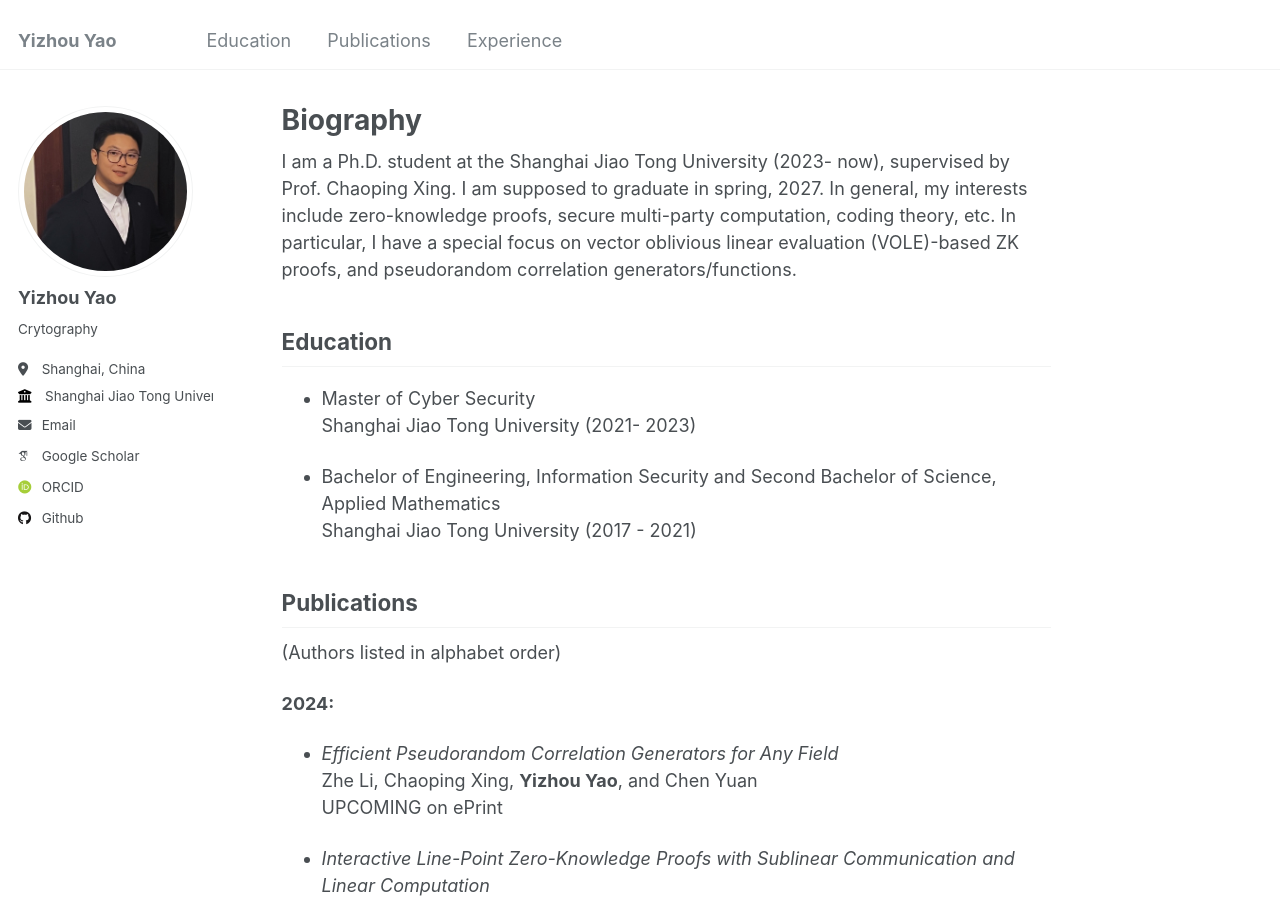
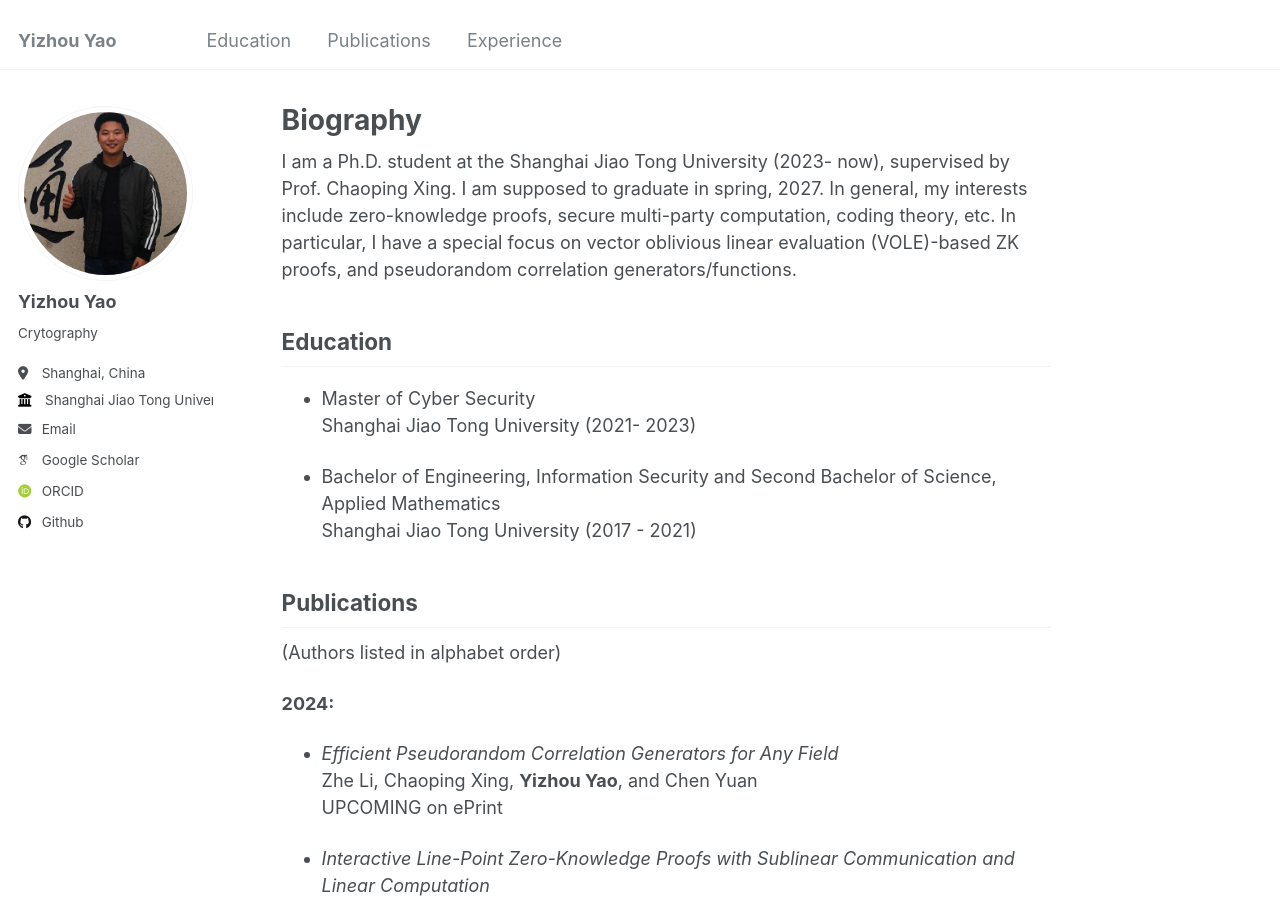
Before and after one commit to sjtu-YizhouYao/sjtu-YizhouYao.github.io, a Jekyll site: the page built from _pages/about.md, in a window 1280 px wide and 900 px high. Built offline with Jekyll 4.4.1, drawn with Linux system fonts in a browser that asks for light colours; some web fonts are replaced.

Commit message:
Update _config.yml

```diff
--- a/_config.yml
+++ b/_config.yml
@@ -21,7 +21,7 @@ repository               : "sjtu-YizhouYao.github.io"
 #               Additional customization can be done by editing /_includes/author-profile.html
 author:
   # Biographic information
-  avatar           : "YYZ2.jpg"
+  avatar           : "YYZ3.jpg"
   name             : "Yizhou Yao"
   pronouns         : # example: "she/her"
   bio              : "Crytography"
```
